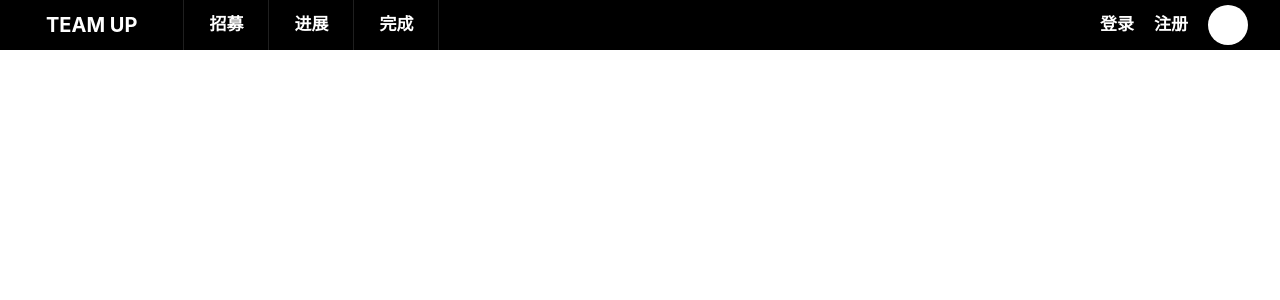
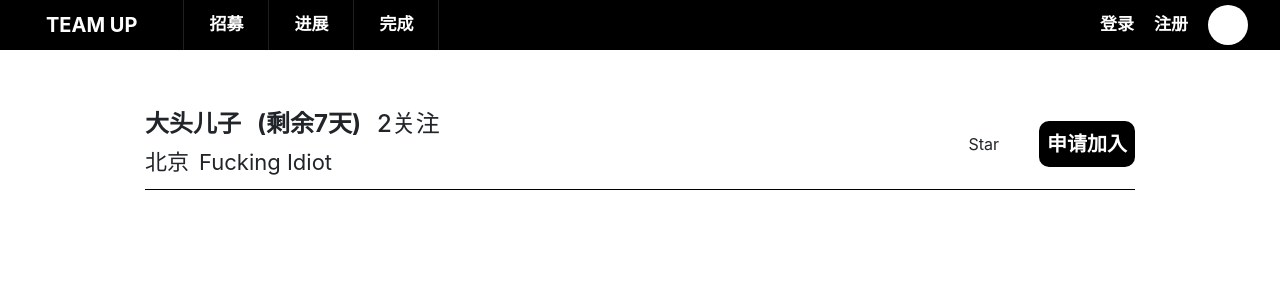
Before and after one commit to JWhoops/team-up, a React (Create React App) app: page /recruiting_teams/1 in a window 1280 px wide. Shown: the top 300 px of the page. Built offline with nearby package versions, Linux system fonts and the light colour scheme.

Commit message:
finished recruit-detail-page first row - general information

```diff
--- a/src/App.js
+++ b/src/App.js
@@ -10,6 +10,7 @@ import FinishPage from './components/pages/finish/FinishPage';
 import ProgressPage from './components/pages/progress/ProgressPage';
 import LoginPage from './components/pages/user_login/LoginPage';
 import RegisterPage from './components/pages/user_register/RegisterPage';
+import RecruitDetailPage from './components/pages/recruitDetail/RecruitDetailPage';
 
 function App() {
   return (
@@ -17,11 +18,12 @@ function App() {
       <Header />
       <Container>
         <Route path="/" exact={true} component={HomePage} />
-        <Route path="/recruit" exact={true} component={RecruitPage} />
+        <Route path="/recruit" component={RecruitPage} />
         <Route path="/finish" exact={true} component={FinishPage} />
         <Route path="/progress" exact={true} component={ProgressPage} />
         <Route path="/login" exact={true} component={LoginPage} />
         <Route path="/register" exact={true} component={RegisterPage} />
+        <Route path="/recruiting_teams/:id" component={RecruitDetailPage} />
         {/* <Footer /> */}
       </Container>
     </BrowserRouter>
--- /dev/null
+++ b/src/components/pages/recruitDetail/RecruitDetailPage.css
@@ -0,0 +1,63 @@
+#recruit-detail-container {
+  padding: 60px 60px 0 60px;
+}
+
+#recruit-detail-general-info {
+  border-bottom: 1px solid black;
+  display: flex;
+  justify-content: space-between;
+  padding-bottom: 10px;
+}
+
+#recruit-detail-general-info > * {
+  display: inline-block;
+}
+
+#general-info-head > * {
+  display: inline-block;
+}
+
+#recruit-detail-movie-title {
+  font-weight: bold;
+}
+
+#recruit-detail-expiration-time {
+  margin-left: 16px;
+  font-weight: bold;
+}
+
+#recruit-detail-follower {
+  margin-left: 16px;
+}
+
+#detail-leader-info-container {
+  display: flex;
+}
+
+#recruit-detail-location {
+  font-size: 22px;
+}
+
+#recruit-detail-leader {
+  font-size: 22px;
+  margin-left: 10px;
+}
+
+#general-info-head-right {
+  display: flex;
+  align-items: center;
+}
+
+#recruit-detail-favorite-btn {
+  margin-right: 40px;
+}
+
+#recruit-detail-join-btn {
+  background-color: black;
+  color: white;
+  font-weight: bold;
+  padding: 8px;
+  font-size: 20px;
+  border-radius: 10px;
+  cursor: pointer;
+}
--- /dev/null
+++ b/src/components/pages/recruitDetail/RecruitDetailPage.js
@@ -0,0 +1,29 @@
+import React from 'react';
+import './RecruitDetailPage.css';
+
+function RecruitDetailPage() {
+    return (
+        <div id="recruit-detail-container">
+            <div id="recruit-detail-general-info">
+                <div>
+                    <div id="general-info-head">
+                        <h4 id="recruit-detail-movie-title">大头儿子</h4>
+                        <h4 id="recruit-detail-expiration-time">(剩余7天)</h4>
+                        <h4 id="recruit-detail-follower">2关注</h4>
+                    </div>
+                    <div id="detail-leader-info-container">
+                        <div id="recruit-detail-location">北京</div>
+                        <div id="recruit-detail-leader">Fucking Idiot</div>
+                    </div>
+                </div>
+                <div id="general-info-head-right">
+                    <div id="recruit-detail-favorite-btn">Star</div>
+                    <div id="recruit-detail-join-btn">申请加入</div>
+                </div>
+
+            </div>
+        </div>
+    )
+}
+
+export default RecruitDetailPage;
```
